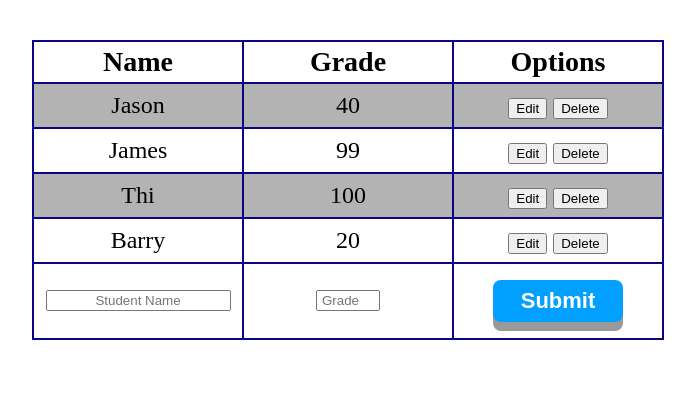
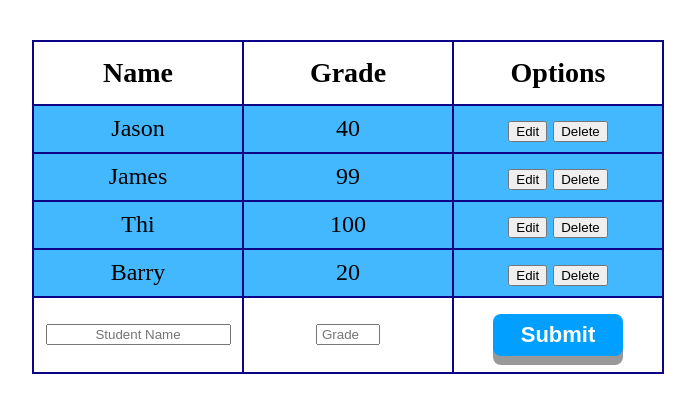
Before and after one commit to JYChen07/training-3-grade-table, a plain HTML site: page gradetable.html in a window 1280 px wide. Shown: the part 110-522 px from the top of the page, without its empty margins (292-987 px from the left). Drawn offline with Linux system fonts and the light colour scheme.

Commit message:
fixed edit function

```diff
--- a/script.js
+++ b/script.js
@@ -64,7 +64,7 @@ function edit_row(row) {
     const table = document.getElementById('gradeTable');
     const tr = document.getElementById(`row${row}`);
     const td = tr.getElementsByTagName("td");
-    const new_row = table.insertRow(parseInt(row) + 1);
+    const new_row = table.insertRow(tr.rowIndex);
     document.getElementById(`row${row}`).style.display = "none";
     const cell_0 = new_row.insertCell(0);
     const cell_1 = new_row.insertCell(1);
--- a/style.css
+++ b/style.css
@@ -22,10 +22,16 @@ table, th, tr, td {
 th {
     font-size: 28px;
     padding: 4px;
+    background:white;
 }
 
 td {
     padding: 8px;
+}
+
+tr {
+    height: 2em;
+    background: #44b8ff;
 }
 
 #check{
@@ -37,13 +43,6 @@ td {
     table-layout: fixed;
     width: 50%;
     white-space:nowrap;
-}
-
-tr:nth-child(even) {
-    background:#b3b3b3
-}
-tr:nth-child(odd){
-    background:#ffffff
 }
 
 #input td {
```
